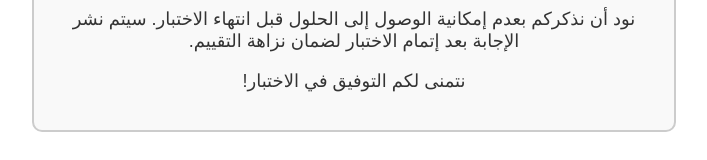
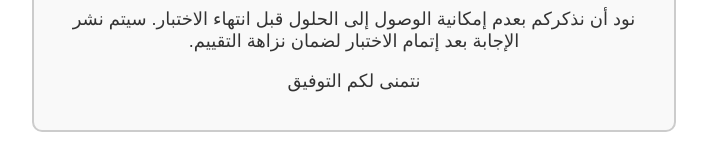
Before and after one commit to med1130/Sollution-Exam-3TM-Genie-electrique, a plain HTML site: page index.html in a window 1280 px wide. Shown: the part 181-341 px from the top of the page, without its empty margins (286-993 px from the left). Drawn offline with Linux system fonts and the light colour scheme.

Commit message:
Update index.html

```diff
--- a/index.html
+++ b/index.html
@@ -33,7 +33,7 @@
         <h2>مرحبًا!</h2>
         <p>أعزائي التلاميذ،</p>
         <p>نود أن نذكركم بعدم إمكانية الوصول إلى الحلول قبل انتهاء الاختبار. سيتم نشر الإجابة بعد إتمام الاختبار لضمان نزاهة التقييم.</p>
-        <p>نتمنى لكم التوفيق في الاختبار!</p>
+        <p></p>نتمنى لكم التوفيق  </p>
     </div>
 
 </body>
```
